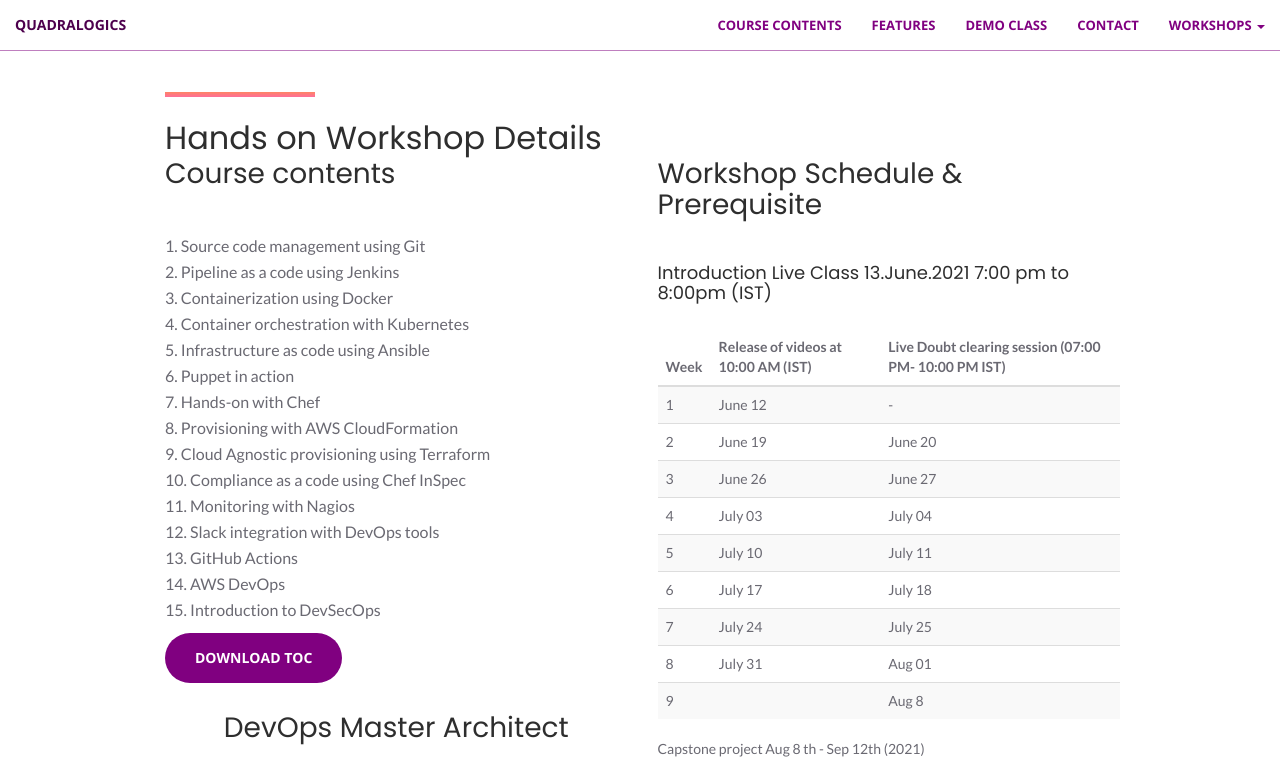
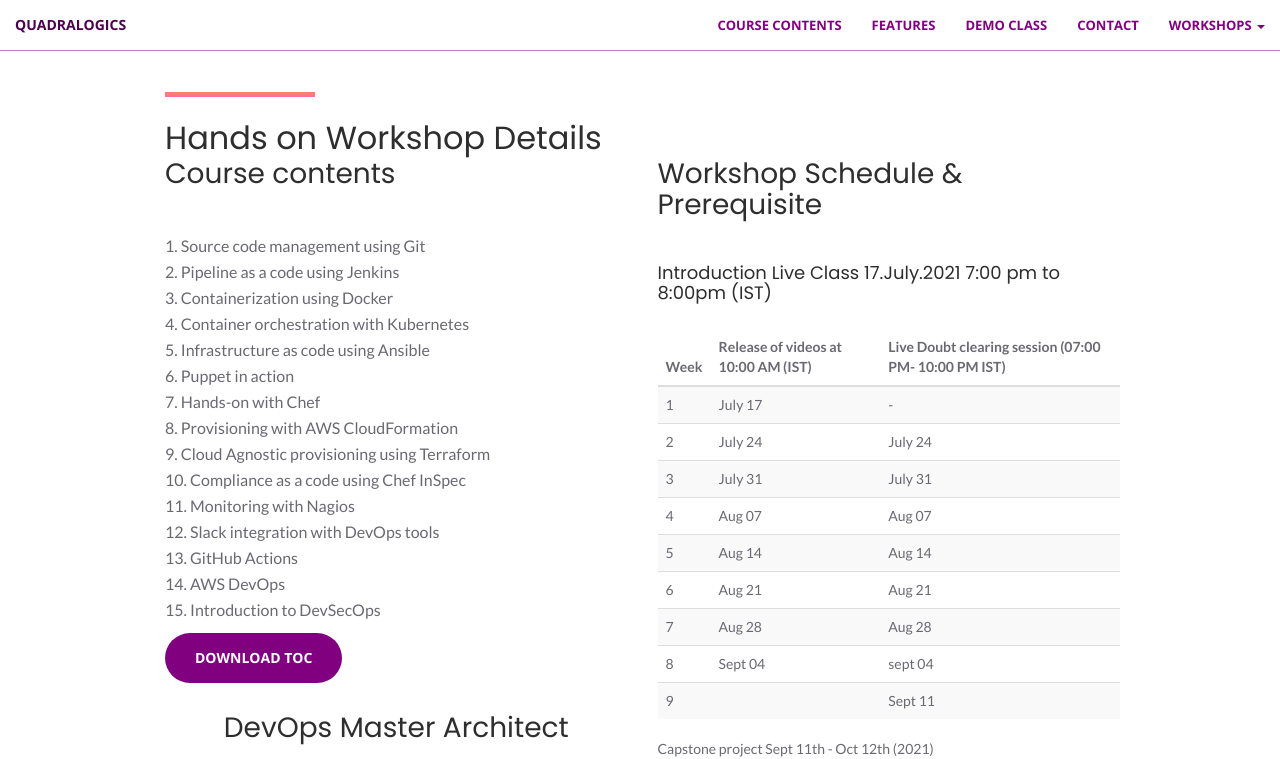
Before and after one commit to QuadraLogics/QuadraLogics.github.io, a Jekyll site: the page built from _training/DevOpsMasterArchitect.md, in a window 1280 px wide and 900 px high, scrolled down 2973 px, cut to the strip 0-759 px from the top of the window. Built offline with Jekyll 4.4.1, drawn with Linux system fonts in a browser that asks for light colours; nearby versions of some CDN libraries; comment, search, counter and statistics services are not loaded.

Commit message:
Added July month details

```diff
--- a/_training/DevOpsMasterArchitect.md
+++ b/_training/DevOpsMasterArchitect.md
@@ -79,23 +79,23 @@
 RateIndia: Rs 12,500
 RateAbroad: $ 250
 ---
-##### Introduction Live Class  13.June.2021  7:00 pm to 8:00pm (IST)
+##### Introduction Live Class  17.July.2021  7:00 pm to 8:00pm (IST)
 <br>
 
 {: .table .table-striped}
 | Week        | Release of videos at 10:00 AM (IST)   |  Live Doubt clearing session (07:00 PM- 10:00 PM IST) |
 |-------|--------|-------|--------|
-| 1| June 12 | - |
-| 2| June 19 |  June 20 |
-| 3| June 26 | June 27 |
-| 4| July 03 |  July 04 |
-| 5| July 10  | July 11 |
-| 6| July 17  | July 18 |
-| 7| July 24  | July 25 |
-| 8| July 31 |  Aug 01 |
-| 9|  |  Aug 8 |
+| 1| July 17 | - |
+| 2| July 24 |  July 24|
+| 3| July 31 | July 31 |
+| 4| Aug 07  |  Aug 07  |
+| 5| Aug 14  | Aug 14   |
+| 6| Aug 21   | Aug 21  |
+| 7| Aug 28   | Aug 28  |
+| 8| Sept 04 |  sept 04|
+| 9|  |  Sept 11 |
 
-* Capstone project Aug 8 th - Sep 12th (2021)
+* Capstone project Sept 11th - Oct 12th (2021)
 
 <br>
 
```
